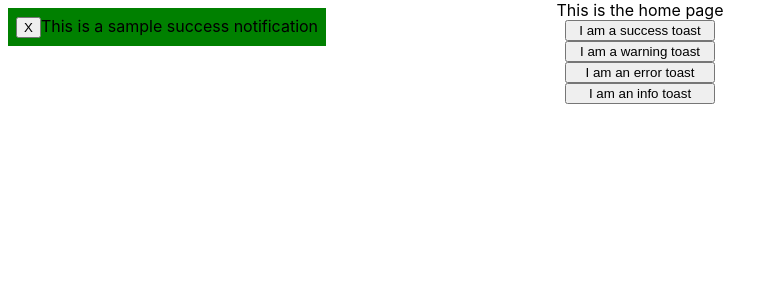
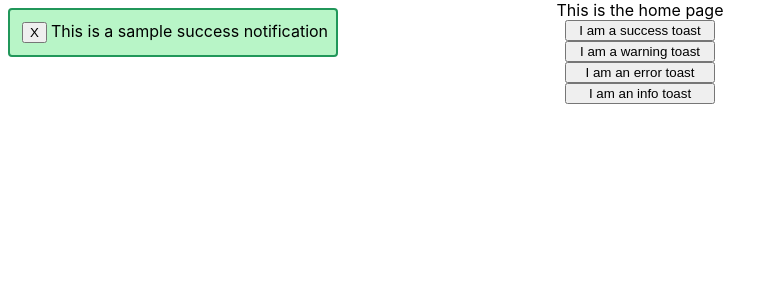
Before and after one commit to nithuan141/react-toast-notification, a React (Create React App) app: page / in a window 1280 px wide. Both pictures are taken after a click on the button "I am a success toast". Shown: the top 300 px of the page, without its empty margins (0-778 px from the left). Built offline with nearby package versions, Linux system fonts and the light colour scheme.

Commit message:
feat: auto hide toast after a timeout

```diff
--- a/package.json
+++ b/package.json
@@ -20,6 +20,7 @@
     "rimraf": "^3.0.2",
     "sass": "^1.49.8",
     "typescript": "^4.5.5",
+    "uuid": "^8.3.2",
     "web-vitals": "^2.1.4"
   },
   "scripts": {
@@ -45,5 +46,8 @@
       "last 1 firefox version",
       "last 1 safari version"
     ]
+  },
+  "devDependencies": {
+    "@types/uuid": "^8.3.4"
   }
 }
--- a/src/components/Home/InfoButton.tsx
+++ b/src/components/Home/InfoButton.tsx
@@ -6,7 +6,7 @@ import styles from './Home.module.scss'
 export const InfoButton = () => {
     const { addNotification } = useNotification()
 
-    const notify = () => addNotification?.("This is a sample info notification", NotificationType.Info)
+    const notify = () => addNotification?.("This is a sample info notification", NotificationType.Info, 2000)
 
     return <button onClick={notify} className={styles.button}>I am an info toast</button>
 }
--- a/src/components/Notification/NotificationElement/NotificationElement.module.scss
+++ b/src/components/Notification/NotificationElement/NotificationElement.module.scss
@@ -5,16 +5,28 @@
 }
 
 .success {
-    background-color: green;
+    background-color: #b8f5c7;
+    border: 2px solid #21975a;
+    border-radius: 4px;
 }
 .warning {
-    background-color: orange;
+    background-color: #d3be98;
+    border: 2px solid #db8c24;
+    border-radius: 4px;
 }
 
 .error {
-    background-color: red;
+    background-color: #d49a9a;
+    border: 2px solid #cc310b;
+    border-radius: 4px;
 }
 
 .info {
-    background-color: gray;
+    background-color: #97b9cc;
+    border: 2px solid #295eb4;
+    border-radius: 4px;
 }
+
+.removeButton {
+    margin: 4px;
+}
--- a/src/components/Notification/NotificationElement/NotificationElement.tsx
+++ b/src/components/Notification/NotificationElement/NotificationElement.tsx
@@ -1,7 +1,8 @@
+import { FC } from "react"
 import classNames from "classnames"
-import { FC } from "react"
 import { useNotification } from "../../../context/Notifications.context"
 import { Notification, NotificationType } from "../../../types/common"
+
 import styles from './NotificationElement.module.scss'
 
 type NotificationElementProps = {
@@ -9,29 +10,27 @@ type NotificationElementProps = {
 }
 
 export const NotificationElement: FC<NotificationElementProps> = ({ notification }) => {
-    const { content, id, type } = notification
+    const { content, id, type, timeout } = notification
     const { removeNotification } = useNotification()
 
     const onRemoveNotification = () => removeNotification?.(id)
 
-    return <div className={classNames(styles.notificationElement, {
+    // Auto remove if there is a timeout has set
+    timeout && setTimeout(() => {
+        removeNotification?.(id)
+    }, timeout)
+
+    return <>
+        <div className={classNames(styles.notificationElement, {
             [styles.success]: type === NotificationType.Success,
             [styles.warning]: type === NotificationType.Warning,
             [styles.info]: type === NotificationType.Info,
             [styles.error]: type === NotificationType.Error
         })
         }>
-        <button onClick={onRemoveNotification}>X</button>
+            <button className={styles.removeButton} onClick={onRemoveNotification}>X</button>
             {content}
         </div>
+
+    </>
 }
-
-
-// const placements = {
-//     'top-left': { top: 0, left: 0 },
-//     'top-center': { top: 0, left: '50%', transform: 'translateX(-50%)' },
-//     'top-right': { top: 0, right: 0 },
-//     'bottom-left': { bottom: 0, left: 0 },
-//     'bottom-center': { bottom: 0, left: '50%', transform: 'translateX(-50%)' },
-//     'bottom-right': { bottom: 0, right: 0 },
-//   };
--- a/src/context/Notifications.context.tsx
+++ b/src/context/Notifications.context.tsx
@@ -1,10 +1,11 @@
 import React from 'react'
+import { v4 as uuidv4 } from 'uuid';
 import { Notification, NotificationType } from '../types/common'
 
 export type NotificationProps = {
 	notifications: Array<Notification>
 	addNotification: (content: string, type: NotificationType, timeout?: number, callback?: Function) => void
-	removeNotification: (id: number) => void
+	removeNotification: (id: string) => void
 }
 
 export type NotificationProviderProps = {
@@ -22,7 +23,7 @@ const useNotification = (): Partial<NotificationProps> => React.useContext(Notif
 const NotificationProvider: React.FC<NotificationProviderProps> = ({ children }) => {
 	const [notifications, setNotifications] = React.useState<Array<Notification>>([])
 
-	const nextId = () => (notifications[notifications.length - 1]?.id || 0) + 1
+	const nextId = () => uuidv4()
 
 	const addNotification = (content: string, type: NotificationType, timeout?: number, callback?: Function) => {
 		const notification: Notification = {
@@ -35,7 +36,7 @@ const NotificationProvider: React.FC<NotificationProviderProps> = ({ children })
 		setNotifications([...notifications, notification])
 	}
 
-	const removeNotification = (id: number) => setNotifications(notifications.filter((x: Notification) => x.id !== id))
+	const removeNotification = (id: string) => setNotifications(notifications.filter((x: Notification) => x.id !== id))
 
 	return (
 		<NotificationContext.Provider
--- a/src/types/common.ts
+++ b/src/types/common.ts
@@ -12,9 +12,9 @@ export enum NotificationPosition {
 }
 
 export type Notification = {
+    id: string
     content: string
     type: NotificationType
-    id: number
     position?: NotificationPosition
     timeout?: number
     callback?: Function
```
Also changed, not shown: 1 other file (tests, documents, lock files or other folders). Lines whose indentation alone changed are shown as unchanged.
